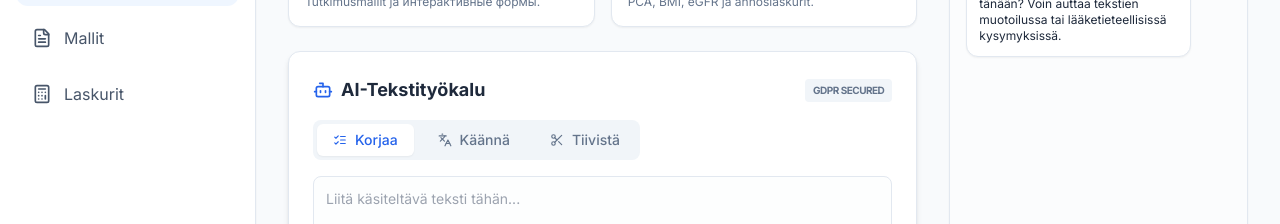
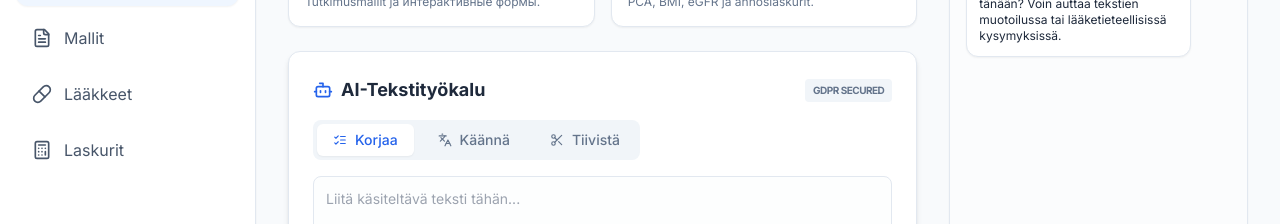
Before and after one commit to kapiur/LaakarinTyopoyta, a Next.js app: page / in a window 1280 px wide. Shown: the part 135-359 px from the top of the page. Built offline with nearby package versions, Linux system fonts and the light colour scheme; no server answers.

Commit message:
Update Sidebar.tsx

```diff
--- a/components/Sidebar.tsx
+++ b/components/Sidebar.tsx
@@ -2,7 +2,15 @@
 import Link from "next/link";
 import { usePathname } from "next/navigation";
 import { signOut, useSession } from "next-auth/react";
-import { LayoutDashboard, FileText, Calculator, Settings, LogOut, User } from "lucide-react";
+import {
+  LayoutDashboard,
+  FileText,
+  Calculator,
+  Settings,
+  LogOut,
+  User,
+  Pill // Добавляем иконку таблетки
+} from "lucide-react";
 
 export default function Sidebar() {
   const pathname = usePathname();
@@ -14,6 +22,7 @@ export default function Sidebar() {
   const navItems = [
     { href: "/", label: "Pääsivu", icon: LayoutDashboard },
     { href: "/templates", label: "Mallit", icon: FileText },
+    { href: "/medicines", label: "Lääkkeet", icon: Pill }, // НОВЫЙ ПУНКТ
     { href: "/calculators", label: "Laskurit", icon: Calculator },
   ];
 
@@ -35,7 +44,7 @@ export default function Sidebar() {
               key={item.href}
               href={item.href}
               className={`flex items-center gap-3 px-4 py-3 rounded-xl transition-all group ${
-                isActive ? 'bg-blue-50 text-blue-600 font-bold' : 'text-slate-600 hover:bg-blue-50 hover:text-blue-600'
+                isActive ? 'bg-blue-50 text-blue-600 font-bold shadow-sm' : 'text-slate-600 hover:bg-blue-50 hover:text-blue-600'
               }`}
             >
               <Icon size={20} className={isActive ? '' : 'group-hover:scale-110 transition-transform'} />
@@ -47,8 +56,8 @@ export default function Sidebar() {
 
       <div className="p-4 border-t border-slate-100 space-y-2">
         {session?.user && (
-          <div className="px-4 py-2 mb-2">
-            <p className="text-[10px] font-bold text-slate-400 uppercase tracking-wider">Käyttäjä</p>
+          <div className="px-4 py-2 mb-2 bg-slate-50 rounded-xl">
+            <p className="text-[10px] font-bold text-slate-400 uppercase tracking-wider italic">Käyttäjä</p>
             <p className="text-xs font-medium text-slate-700 truncate">{session.user.email}</p>
           </div>
         )}
```
